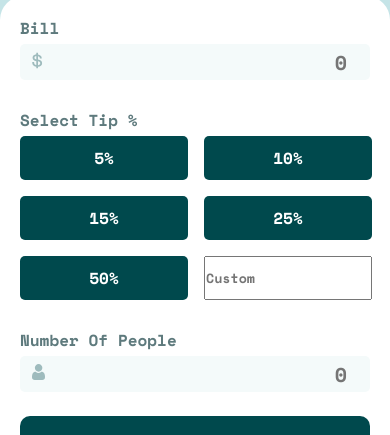
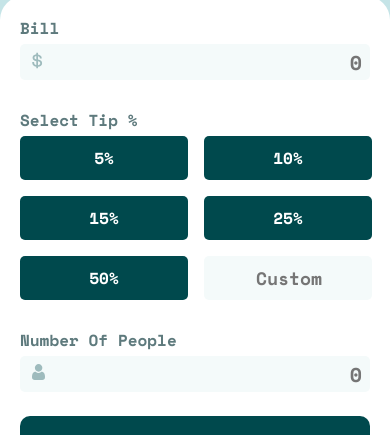
Before and after one commit to MaxKolbe/Tip-Calculator, a plain HTML site: page index.html in a window 390 px wide. Shown: the part 109-544 px from the top of the page. Drawn offline with nearby package versions, Linux system fonts and the light colour scheme.

Commit message:
Update styles.css

```diff
--- a/styles.css
+++ b/styles.css
@@ -71,7 +71,7 @@ section{
   padding: 8px;
   cursor: pointer;
 }
-.bill-box input[type = 'text']:focus{
+.bill-box input[type = 'number']:focus{
   border: 2px solid hsl(172, 67%, 45%);
   outline: none;
 }
@@ -110,7 +110,7 @@ section{
   background-color: var(--Strong-cyan);
   color: var(--Very-dark-cyan);
 }
-.tip-box input[type = text]{
+.tip-box input[type = number]{
   background: var(--Very-light-grayish-cyan);
   border: none;
   border-radius: 5px;
@@ -120,7 +120,7 @@ section{
   cursor: pointer;
   padding-right: 12px;
 }
-.tip-box input[type = text]:focus{
+.tip-box input[type = number]:focus{
   border: 2px solid hsl(172, 67%, 45%);
   outline: none;
 }
@@ -147,7 +147,7 @@ section{
   padding: 8px;
   cursor: pointer;
 }
-.people-box input[type = 'text']:focus{
+.people-box input[type = 'number']:focus{
   border: 2px solid hsl(172, 67%, 45%);
   outline: none;
 }
@@ -171,6 +171,11 @@ section{
   bottom: 36px;
   display: none;
   position: absolute;
+}
+input::-webkit-outer-spin-button,
+input::-webkit-inner-spin-button {
+    -webkit-appearance: none;
+    margin: 0;
 }
 
 /*FORM-2*/
@@ -276,7 +281,7 @@ section{
     row-gap: 8px;
     column-gap: 16px;
   }
-  .tip-box input[type = text]{
+  .tip-box input[type = number]{
     padding-right: 40px;
   }
   .col-2 button{
@@ -303,7 +308,7 @@ section{
   .percent-box p{
     font-size: 16px;
   }
-  .tip-box input[type = text]{
+  .tip-box input[type = number]{
     padding-right: 90px;
   }
   .people-box label{
@@ -334,7 +339,7 @@ section{
   .p-icon{
     top: 36px;
   }
-  .tip-box input[type = text]{
+  .tip-box input[type = number]{
     padding-right: 50px;
   }
 }
```
